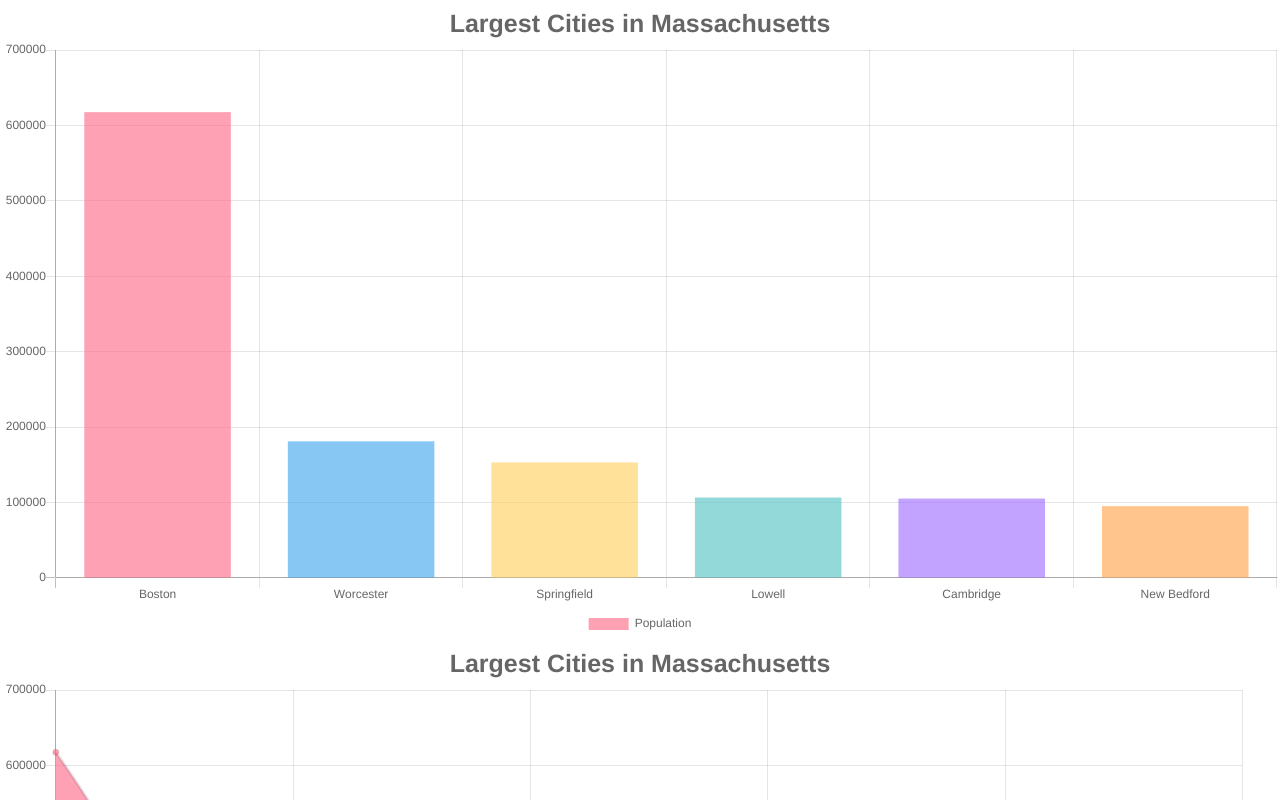
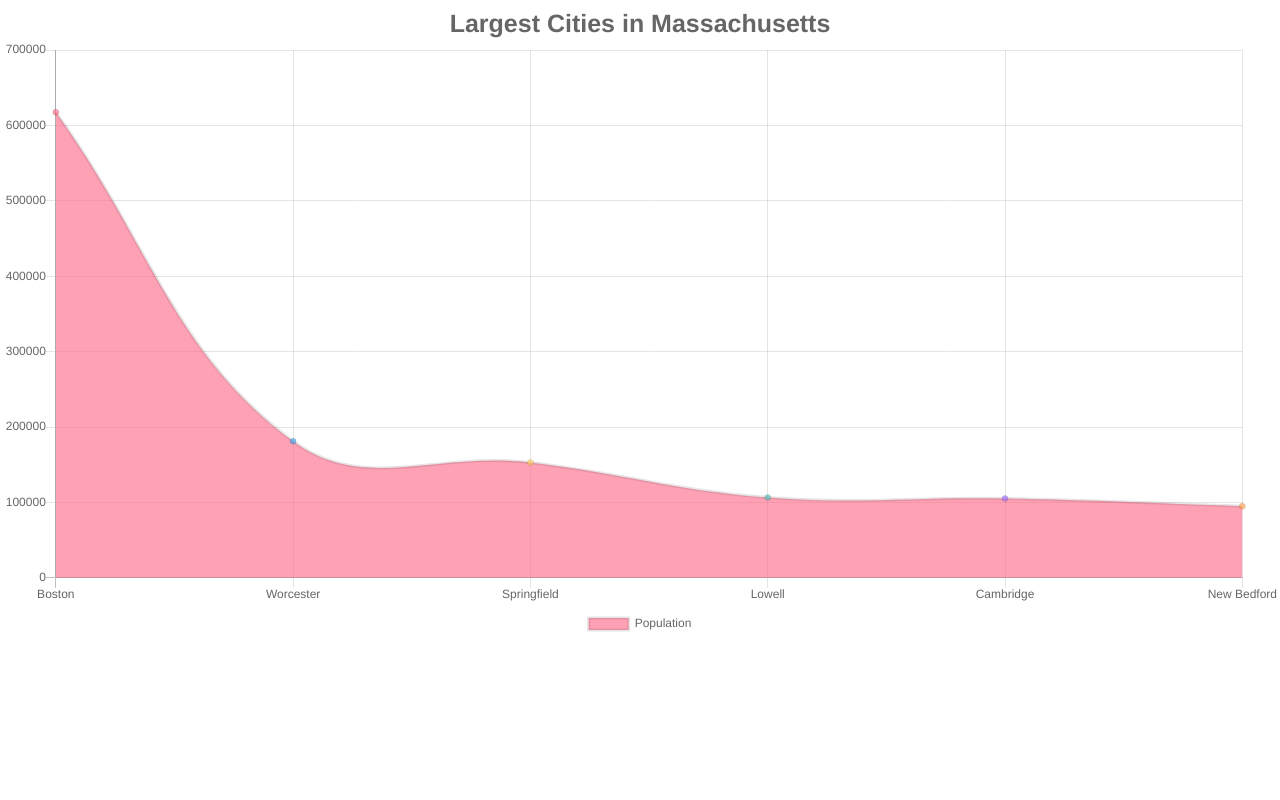
Before and after one commit to tommyrharper/playing-with-graphs-react, a React (Create React App) app: page / in a window 1280 px wide. Shown: the top 800 px of the page. Built offline with nearby package versions, Linux system fonts and the light colour scheme.

Commit message:
Remove Bar Chart

```diff
--- a/src/components/Chart.js
+++ b/src/components/Chart.js
@@ -18,21 +18,6 @@ class Chart extends Component {
   render(){
     return(
       <div className="cart">
-        <Bar
-          data={this.state.chartData}
-          options={{
-            title:{
-              display:this.props.displayTitle,
-              text:'Largest Cities in Massachusetts',
-              fontSize:25
-            },
-            legend:{
-              display:this.props.displayTitle,
-              position:this.props.legendPosition
-            }
-          }}
-        />
-
         <Line
           data={this.state.chartData}
           options={{
```
